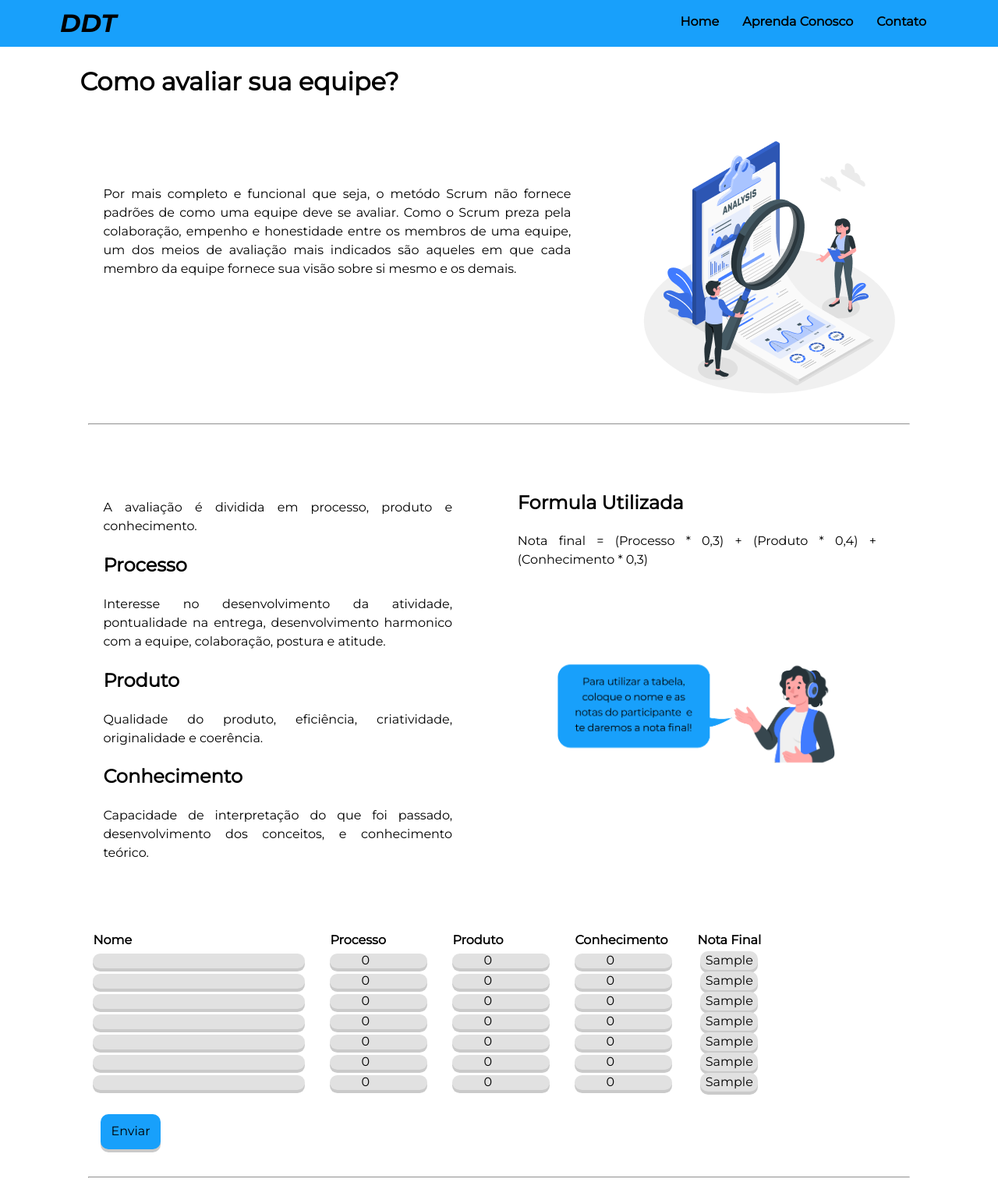
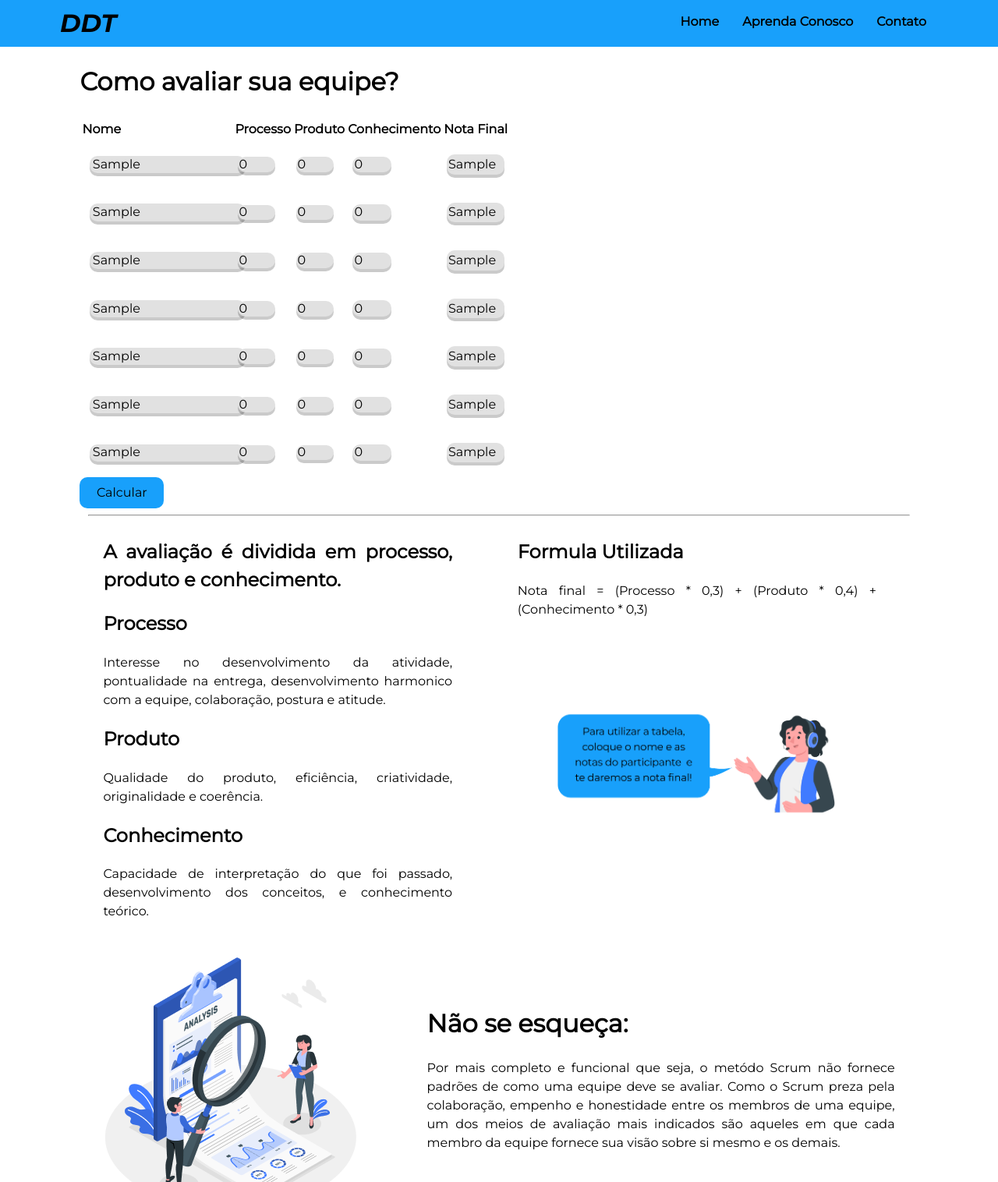
Before and after one commit to erickhoawata/DDT-1-Sem, a Flask app: template templates/Avaliações.html in a window 1280 px wide. Shown: the top 1516 px of the page at 78% size. Run offline with Flask 3, Linux system fonts and the light colour scheme; the template is opened without the code that fills it: most values are stand-ins (such as "Sample title", 1, 10 or a date in 2020).

Commit message:
Mudei a posição da tabela, mas vou refazer o css dela

```diff
--- a/app.py
+++ b/app.py
@@ -1,4 +1,4 @@
-from flask import Flask, request ,render_template
+from flask import Flask, request ,render_template, make_response
 
 app = Flask("__name__")
 
@@ -15,12 +15,21 @@ def avaliacao():
     if request.method == "POST":
 
         try:
+            # Para os nomes:
+            n1 = str(request.form.get("n1"))
+            n2 = str(request.form.get("n2"))
+            n3 = str(request.form.get("n3"))
+            n4 = str(request.form.get("n4"))
+            n5 = str(request.form.get("n5"))
+            n6 = str(request.form.get("n6"))
+            n7 = str(request.form.get("n7"))
             # Pegando a b c da linha 1
             a1 = int(request.form.get("a1"))
             b1 = int(request.form.get("b1"))
             c1 = int(request.form.get("c1"))
             # achando o d da linha 1
             d1 = a1*0.3+b1*0.3+c1*0.4
+            d1 = int(d1)
             # devolvendo o d para seu lugar
 
 
@@ -31,6 +40,7 @@ def avaliacao():
             c2 = int(request.form.get("c2"))
             # achando o d da linha 2
             d2 = a2*0.3+b2*0.3+c2*0.4
+            d2 = int(d2)
             # devolvendo o d para seu lugar
 
 
@@ -41,6 +51,7 @@ def avaliacao():
             c3 = int(request.form.get("c3"))
             # achando o d da linha 3
             d3 = a3*0.3+b3*0.3+c3*0.4
+            d3 = int(d3)
             # devolvendo o d para seu lugar
 
 
@@ -51,6 +62,7 @@ def avaliacao():
             c4 = int(request.form.get("c4"))
             # achando o d da linha 4
             d4 = a4*0.3+b4*0.3+c4*0.4
+            d4 = int(d4)
             # devolvendo o d para seu lugar
 
 
@@ -61,6 +73,7 @@ def avaliacao():
             c5 = int(request.form.get("c5"))
             # achando o d da linha 5
             d5 = a5*0.3+b5*0.3+c5*0.4
+            d5 = int(d5)
             # devolvendo o d para seu lugar
 
 
@@ -71,6 +84,7 @@ def avaliacao():
             c6 = int(request.form.get("c6"))
             # achando o d da linha 1
             d6 = a6*0.3+b6*0.3+c6*0.4
+            d6 = int(d6)
             # devolvendo o d para seu lugar
 
 
@@ -81,8 +95,9 @@ def avaliacao():
             c7 = int(request.form.get("c7"))
             # achando o d da linha 7
             d7 = a7*0.3+b7*0.3+c7*0.4
+            d7 = int(d7)
             # devolvendo o d para seu lugar
-            return render_template("Avaliações.html", d7 = d7,d1 = d1,d2 = d2,d3 = d3,d4 = d4,d5 = d5,d6 = d6)
+            return render_template("Avaliações.html", d7 = d7, d1 = d1, d2 = d2, d3 = d3, d4 = d4, d5 = d5, d6 = d6, n1=n1, n2=n2, n3=n3, n4=n4, n5=n5, n6=n6, n7=n7)
         except ValueError:
             return render_template("Avaliações.html")
     else:
--- a/static/css/styles.css
+++ b/static/css/styles.css
@@ -123,8 +123,9 @@ h4{
     width: 100%;
 }
 
-.bottrilha a {
+.bottrilha{
     text-decoration: none;
+    color: #18a0fb;
 }
 
 /*BARRA DE MENU*/
@@ -197,7 +198,23 @@ h4{
     text-align: center;
 }
 
-
+/* TABELA */
+.pedaço{
+    margin-left: 5%;
+    margin-right: 5%;
+    background-color: #E1E1E1;
+    border-radius: 10px;
+    border: none;
+    box-sizing: border-box;
+    box-shadow: 0px 4px 0px 0px #00000035;
+    padding: 1% 2%;
+}
+.botenviar{
+    background-color: #18a0fb;
+    border: none;
+    border-radius: 10px;
+    padding: 1% 2%;
+}
 /* -------  AVALIAÇÔES ---------*/
 
 .introdução{
@@ -224,41 +241,8 @@ h4{
 }
 
 .conteudod{
-    margin: 5%;
+    margin: 0% 5%;
     justify-content: right;
-}
-th{
-   font-weight: bold;
-   font-size: 16px;
-   padding: 0px 15px;
-}
-td{
-    padding: 0px 15px;
-}
-input{
-    background-color: #E1E1E1;
-    border-radius: 10px;
-    border: none;
-    box-sizing: border-box;
-    box-shadow: 0px 4px 0px 0px #00000035 ;
-    padding: 0px 40px;
-}
-.botenviar{
-    margin: 3%;
-    padding: 1.5%;
-    background-color: #18a0fb;
-}
-.resultado{
-    margin-bottom: 0%;
-    margin-top: 0%;
-    margin-left: 5%;
-    margin-right: 5%;
-    background-color: #E1E1E1;
-    border-radius: 10px;
-    border: none;
-    box-sizing: border-box;
-    box-shadow: 0px 4px 0px 0px #00000035 ;
-    text-align: center;
 }
 
 .imgev2{
--- a/templates/Avaliações.html
+++ b/templates/Avaliações.html
@@ -9,21 +9,74 @@
 </head>
 
 <body>
-    <!-- cabeçalho -->
+     <!--  Tabela  -->
     {% block conteudo %}
 
     <div class="corpo">
         <!--  Introdução da página de Avaliações  -->
         <h1>Como avaliar sua equipe?</h1>
-        <div class="container">
-            <div class="left">
-
-                <p>Por mais completo e funcional que seja, o metódo Scrum não fornece padrões de como uma equipe deve se avaliar.
-                Como o Scrum preza pela colaboração, empenho e honestidade entre os membros de uma equipe, um dos meios de avaliação mais indicados são aqueles em que
-                cada membro da equipe fornece sua visão sobre si mesmo e os demais. </p>
-            </div>
-
-            <img class="img-introducao" src="../static/img/imagem-lupa.png" alt="">
+        <div class="containertable">
+            <form method="post">
+                <table>
+                    <tr>
+                        <th class="coluna">Nome</th>
+                        <th class="coluna">Processo</th>
+                        <th class="coluna">Produto</th>
+                        <th class="coluna">Conhecimento</th>
+                        <th class="coluna">Nota Final</th>
+                    </tr>
+                    <tr style="padding: 0%;">
+                        <td > <input type="text"  name="n1" value="{{n1}}" class="pedaço"></td>
+                        <td > <input type="number" max="10" min="0" value="0" name="a1" class="pedaço"></td>
+                        <td > <input type="number" max="10" min="0" value="0" name="b1" class="pedaço"></td>
+                        <td > <input type="number" max="10" min="0" value="0" name="c1" class="pedaço"></td>
+                        <td > <p type="number" class="pedaço">{{ d1 }}</p></td>
+                    </tr>
+                    <tr>
+                        <td > <input type="text"  name="n2" value="{{n2}}" class="pedaço"></td>
+                        <td > <input type="number" max="10" min="0" value="0" name="a2" class="pedaço"></td>
+                        <td > <input type="number" max="10" min="0" value="0" name="b2" class="pedaço"></td>
+                        <td > <input type="number" max="10" min="0" value="0" name="c2" class="pedaço"></td>
+                        <td > <p  type="number" class="pedaço">{{ d2 }}</p></td>
+                    </tr>
+                    <tr>
+                        <td> <input type="text"  name="n3" value="{{n3}}" class="pedaço"></td>
+                        <td> <input type="number" max="10" min="0" value="0" name="a3" class="pedaço"></td>
+                        <td> <input type="number" max="10" min="0" value="0" name="b3" class="pedaço"></td>
+                        <td> <input type="number" max="10" min="0" value="0" name="c3" class="pedaço"></td>
+                        <td> <p  type="number" class="pedaço">{{ d3 }}</p></td>
+                    </tr>
+                    <tr>
+                        <td> <input type="text"  name="n4" value="{{n4}}" class="pedaço"></td>
+                        <td> <input type="number" max="10" min="0" value="0" name="a4" class="pedaço"></td>
+                        <td> <input type="number" max="10" min="0" value="0" name="b4" class="pedaço"></td>
+                        <td> <input type="number" max="10" min="0" value="0" name="c4" class="pedaço"></td>
+                        <td> <p  type="number" class="pedaço">{{ d4 }}</p></td>
+                    </tr>
+                    <tr>
+                        <td> <input type="text"  name="n5" value="{{n5}}" class="pedaço"></td>
+                        <td> <input type="number" max="10" min="0" value="0" name="a5" class="pedaço"></td>
+                        <td> <input type="number" max="10" min="0" value="0" name="b5" class="pedaço"></td>
+                        <td> <input type="number" max="10" min="0" value="0" name="c5" class="pedaço"></td>
+                        <td> <p  type="number" class="pedaço">{{ d5 }}</p></td>
+                    </tr>
+                    <tr>
+                        <td> <input type="text"  name="n6" value="{{n6}}" class="pedaço"></td>
+                        <td> <input type="number" max="10" min="0" value="0" name="a6" class="pedaço"></td>
+                        <td> <input type="number" max="10" min="0" value="0" name="b6" class="pedaço"></td>
+                        <td> <input type="number" max="10" min="0" value="0" name="c6" class="pedaço"></td>
+                        <td> <p  type="number" class="pedaço">{{ d6 }}</p></td>
+                    </tr>
+                    <tr>
+                        <td> <input type="text"  name="n7" value="{{n7}}" class="pedaço"></td>
+                        <td> <input type="number" max="10" min="0" value="0" name="a7" class="pedaço"></td>
+                        <td> <input type="number" max="10" min="0" value="0" name="b7" class="pedaço"></td>
+                        <td> <input type="number" max="10" min="0" value="0" name="c7" class="pedaço"></td>
+                        <td> <p  type="number" class="pedaço">{{ d7 }}</p></td>
+                    </tr>
+                </table>
+                <input type="submit" class="botenviar" value="Calcular">
+            </form>
         </div>
 
         <hr>
@@ -32,8 +85,8 @@
 
         <div class="container">
 
-            <div class="left">
-                <p>A avaliação é dividida em processo, produto e conhecimento.</p>
+            <div class="left" style="padding: 0px 30px;">
+                <h2>A avaliação é dividida em processo, produto e conhecimento.</h2>
 
                 <div>
                     <h2> Processo</h2>
@@ -64,72 +117,14 @@
             </div>
 
         </div>
-
-
-        <!--  Tabela  -->
-
-        <div class="container">
-            <form method="post">
-                <table>
-                    <tr>
-                        <th>Nome</th>
-                        <th>Processo</th>
-                        <th>Produto</th>
-                        <th>Conhecimento</th>
-                        <th>Nota Final</th>
-                    </tr>
-                    <tr>
-                        <td> <input type="text"></td>
-                        <td> <input type="number" max="10" min="0" value="0" name="a1"></td>
-                        <td> <input type="number" max="10" min="0" value="0" name="b1"></td>
-                        <td> <input type="number" max="10" min="0" value="0" name="c1"></td>
-                        <td> <p class="resultado" type="number">{{ d1 }}</p></td>
-                    </tr>
-                    <tr>
-                        <td> <input type="text"></td>
-                        <td> <input type="number" max="10" min="0" value="0" name="a2"></td>
-                        <td> <input type="number" max="10" min="0" value="0" name="b2"></td>
-                        <td> <input type="number" max="10" min="0" value="0" name="c2"></td>
-                        <td> <p class="resultado" type="number">{{ d2 }}</p></td>
-                    </tr>
-                    <tr>
-                        <td> <input type="text"></td>
-                        <td> <input type="number" max="10" min="0" value="0" name="a3"></td>
-                        <td> <input type="number" max="10" min="0" value="0" name="b3"></td>
-                        <td> <input type="number" max="10" min="0" value="0" name="c3"></td>
-                        <td> <p class="resultado" type="number">{{ d3 }}</p></td>
-                    </tr>
-                    <tr>
-                        <td> <input type="text"></td>
-                        <td> <input type="number" max="10" min="0" value="0" name="a4"></td>
-                        <td> <input type="number" max="10" min="0" value="0" name="b4"></td>
-                        <td> <input type="number" max="10" min="0" value="0" name="c4"></td>
-                        <td> <p class="resultado" type="number">{{ d4 }}</p></td>
-                    </tr>
-                    <tr>
-                        <td> <input type="text"></td>
-                        <td> <input type="number" max="10" min="0" value="0" name="a5"></td>
-                        <td> <input type="number" max="10" min="0" value="0" name="b5"></td>
-                        <td> <input type="number" max="10" min="0" value="0" name="c5"></td>
-                        <td> <p class="resultado" type="number">{{ d5 }}</p></td>
-                    </tr>
-                    <tr>
-                        <td> <input type="text"></td>
-                        <td> <input type="number" max="10" min="0" value="0" name="a6"></td>
-                        <td> <input type="number" max="10" min="0" value="0" name="b6"></td>
-                        <td> <input type="number" max="10" min="0" value="0" name="c6"></td>
-                        <td> <p class="resultado" type="number">{{ d6 }}</p></td>
-                    </tr>
-                    <tr>
-                        <td> <input type="text"></td>
-                        <td> <input type="number" max="10" min="0" value="0" name="a7"></td>
-                        <td> <input type="number" max="10" min="0" value="0" name="b7"></td>
-                        <td> <input type="number" max="10" min="0" value="0" name="c7"></td>
-                        <td> <p class="resultado" type="number">{{ d7 }}</p></td>
-                    </tr>
-                </table>
-                <input type="submit" class="botenviar" value="Enviar">
-            </form>
+        <div class="container" style="padding-top: 0px;">
+            <img class="img-introducao" src="../static/img/imagem-lupa.png" alt="">
+            <div class="left">
+                <h1>Não se esqueça:</h1>
+                <p>Por mais completo e funcional que seja, o metódo Scrum não fornece padrões de como uma equipe deve se avaliar.
+                Como o Scrum preza pela colaboração, empenho e honestidade entre os membros de uma equipe, um dos meios de avaliação mais indicados são aqueles em que
+                cada membro da equipe fornece sua visão sobre si mesmo e os demais. </p>
+            </div>
         </div>
 
         <hr>
```
